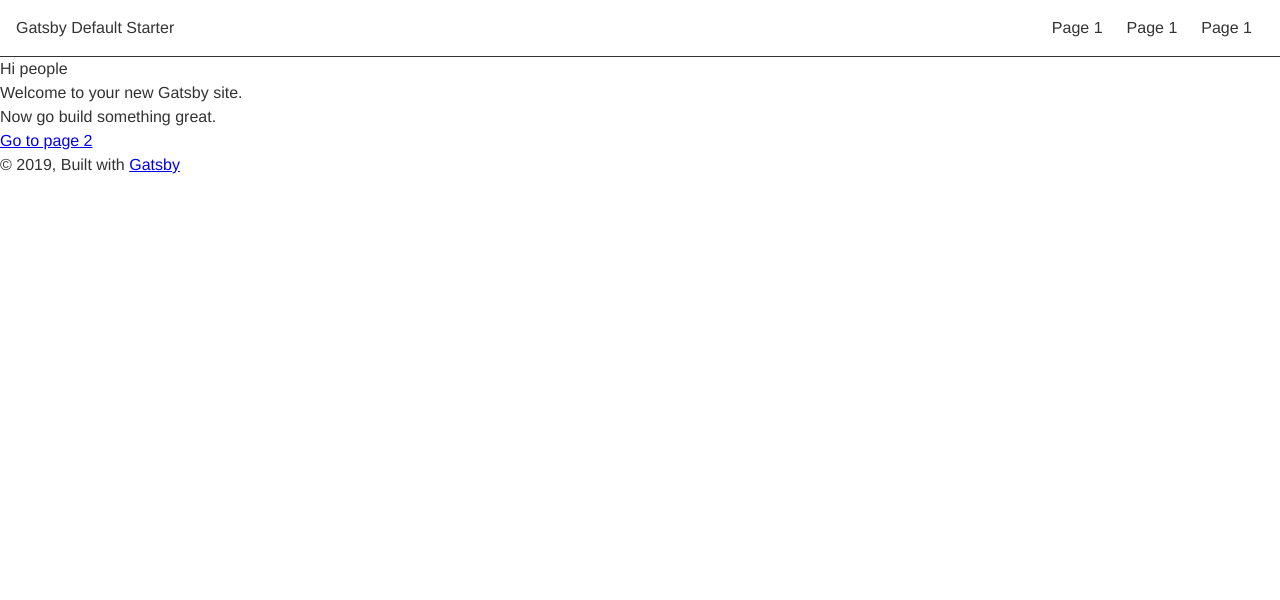
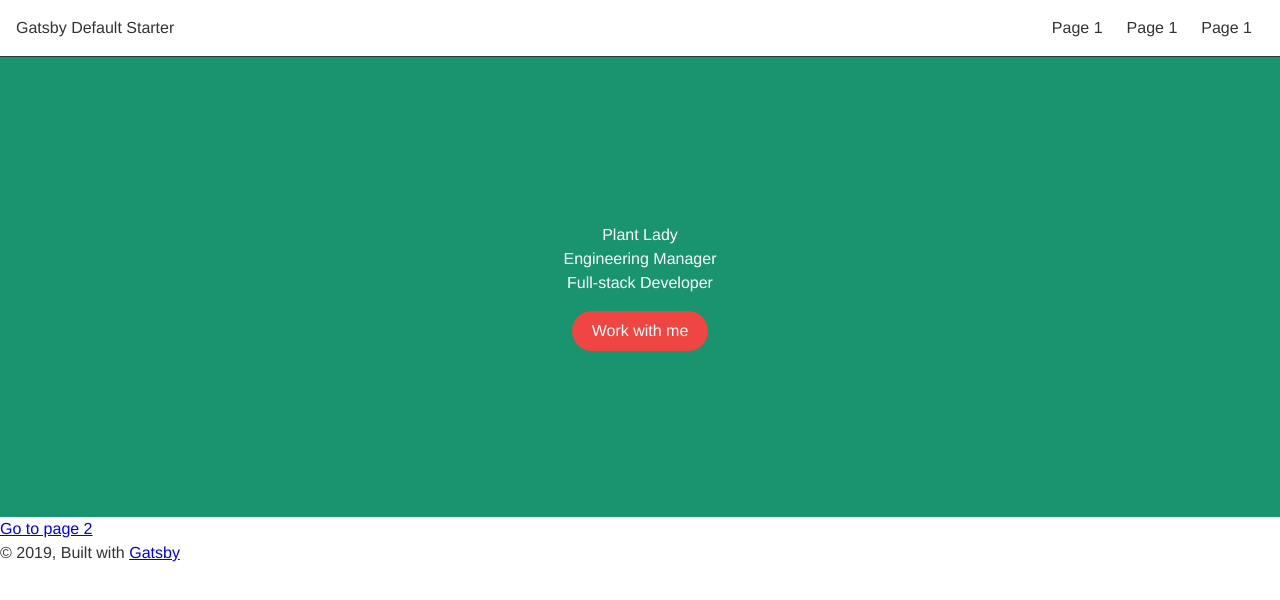
Before and after one commit to EilidhHendry/react-personal-site, a Gatsby site: page / in a window 1280 px wide. Built offline with nearby package versions, Linux system fonts and the light colour scheme; Gatsby itself is replaced by a stand-in of ours.

Commit message:
Adds basic hero

```diff
--- /dev/null
+++ b/src/components/Hero/Hero.js
@@ -0,0 +1,18 @@
+// @flow
+import React, { type Node } from 'react';
+import { HeroStyled, ContentWrapper, ButtonStyled } from './Hero.style';
+
+const Hero = () => (
+    <HeroStyled>
+        <ContentWrapper>
+            <div>
+                <p>Plant Lady</p>
+                <p>Engineering Manager</p>
+                <p>Full-stack Developer</p>
+            </div>
+            <ButtonStyled>Work with me</ButtonStyled>
+        </ContentWrapper>
+    </HeroStyled>
+);
+
+export default Hero;
--- /dev/null
+++ b/src/components/Hero/Hero.style.js
@@ -0,0 +1,26 @@
+import styled from 'styled-components';
+
+const HeroStyled = styled.div`
+    background-color: ${({ theme }) => theme.palette.primary};
+    min-height: 460px;
+    display: flex;
+`;
+
+const ContentWrapper = styled.div`
+    margin: auto;
+    text-align: center;
+    color: white;
+`;
+
+const ButtonStyled = styled.button`
+    color: white;
+    background-color: ${({ theme }) => theme.palette.accent};
+    border-width: initial;
+    border-style: none;
+    border-color: initial;
+    border-radius: 25px;
+    padding: 8px 20px;
+    margin-top: 16px;
+`;
+
+export { HeroStyled, ContentWrapper, ButtonStyled };
--- /dev/null
+++ b/src/components/Hero/index.js
@@ -0,0 +1,3 @@
+import Hero from './Hero';
+
+export default Hero;
--- a/src/pages/index.js
+++ b/src/pages/index.js
@@ -2,15 +2,13 @@ import React from 'react';
 import { Link } from 'gatsby';
 
 import Layout from '../components/Layout';
-import Image from '../components/Image';
+import Hero from '../components/Hero';
 import SEO from '../components/SEO';
 
 const IndexPage = () => (
     <Layout>
         <SEO title="Home" />
-        <h1>Hi people</h1>
-        <p>Welcome to your new Gatsby site.</p>
-        <p>Now go build something great.</p>
+        <Hero />
         <Link to="/page-2/">Go to page 2</Link>
     </Layout>
 );
--- a/src/theme/default.js
+++ b/src/theme/default.js
@@ -1,6 +1,6 @@
 const theme = {
     palette: {
-        accent: '#D36135',
+        accent: '#EF4543',
         primary: '#1A936F',
         dark: '#001427',
         darkestGrey: '#333333',
```
